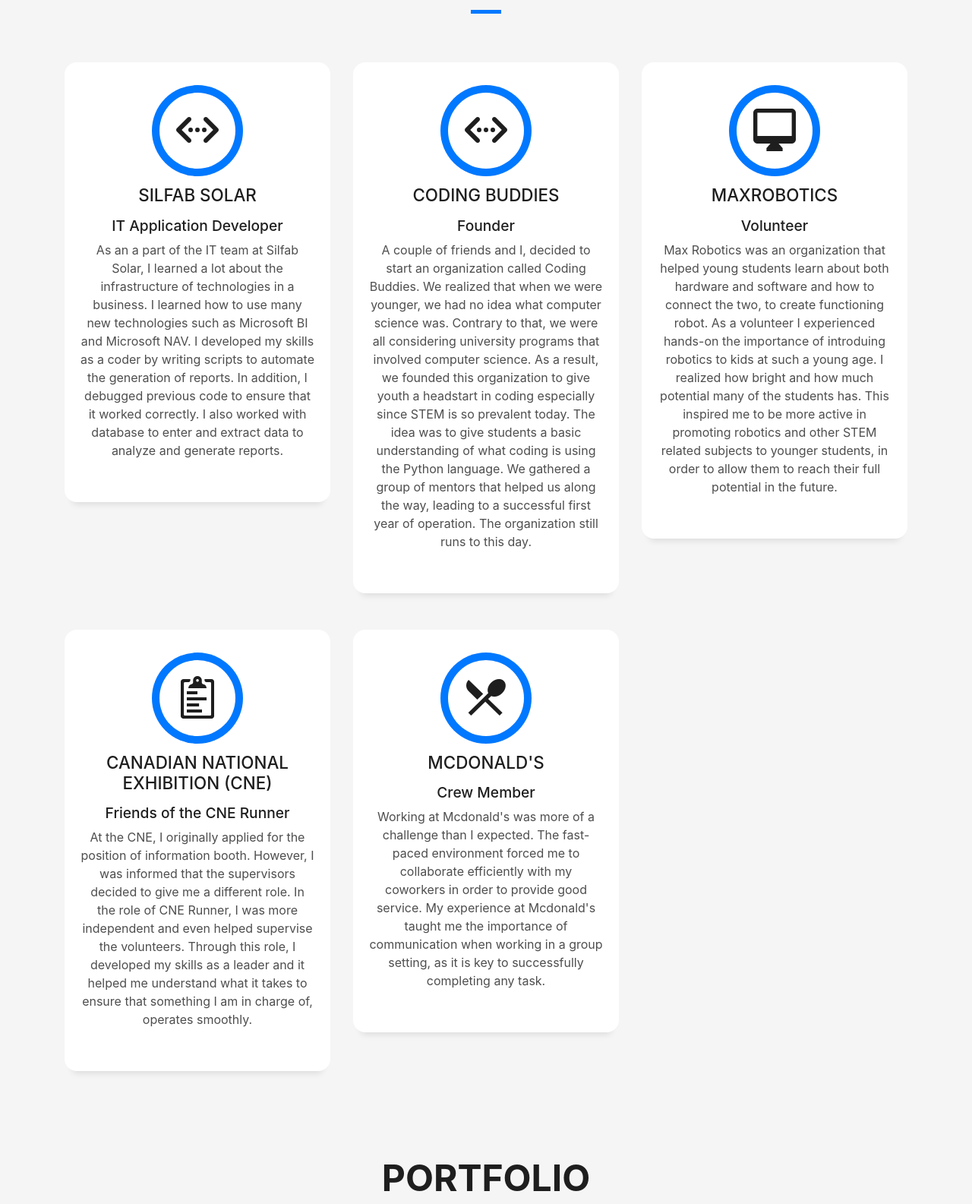
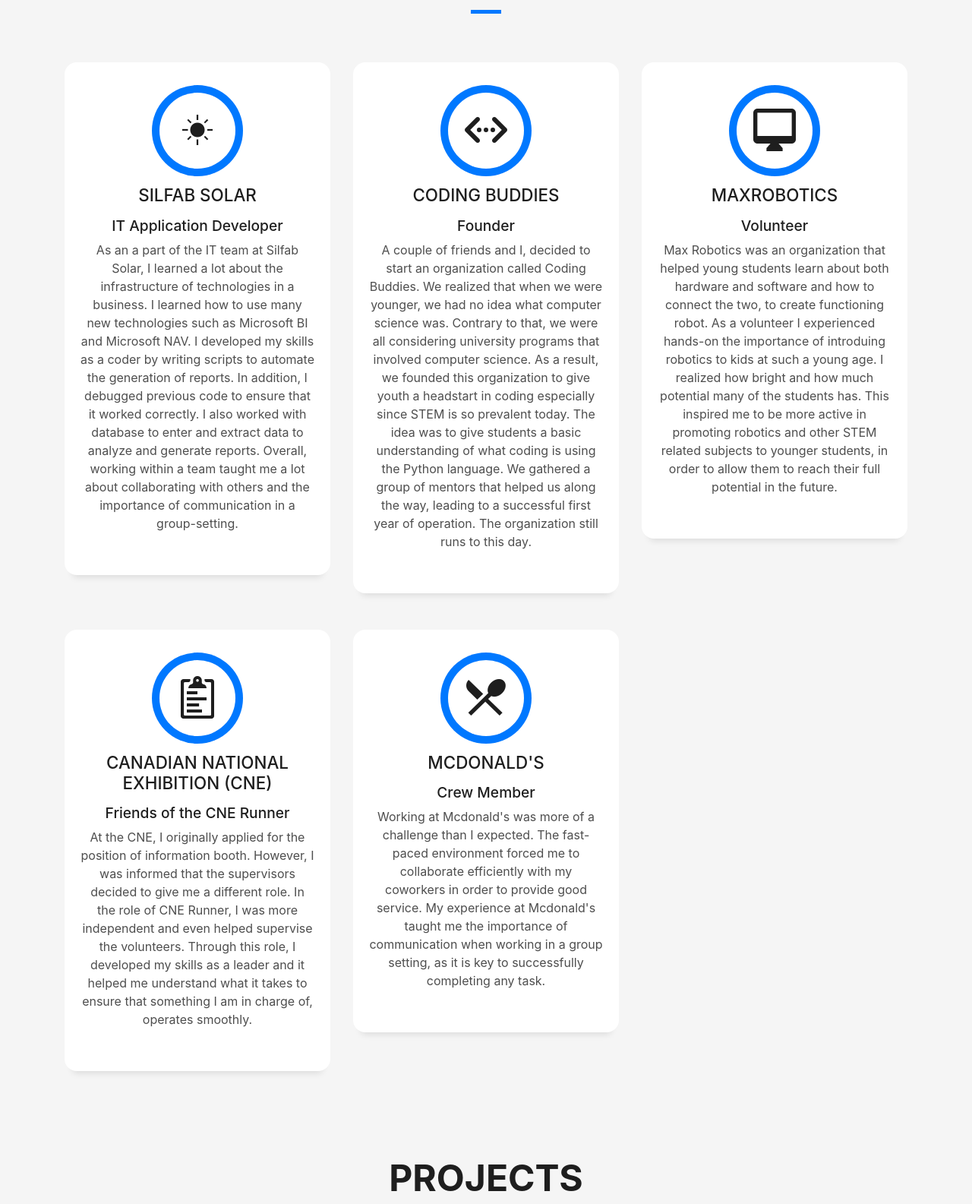
Before and after one commit to jason-qin2/jason-qin2.github.io, a plain HTML site: page index.html in a window 1280 px wide. Shown: the part 1924-3509 px from the top of the page at 76% size. Drawn offline with Linux system fonts and the light colour scheme; files whose address does not match are found by name.

Commit message:
update experience

```diff
--- a/index.html
+++ b/index.html
@@ -200,7 +200,7 @@
       <div class="col-md-4">
         <div class="service-box">
           <div class="service-ico">
-            <span class="ico-circle"><i class="ion-code-working"></i></span>
+            <span class="ico-circle"><i class="icon ion-ios-sunny"></i></span>
           </div>
           <div class="service-content">
             <h2 class="s-title">Silfab Solar</h2>
@@ -210,6 +210,7 @@
               I learned how to use many new technologies such as Microsoft BI and Microsoft NAV.
               I developed my skills as a coder by writing scripts to automate the generation of reports. In addition, I debugged previous code to ensure that it worked correctly.
               I also worked with database to enter and extract data to analyze and generate reports.
+              Overall, working within a team taught me a lot about collaborating with others and the importance of communication in a group-setting.
             </p>
           </div>
         </div>
@@ -282,7 +283,7 @@
       <div class="col-sm-12">
         <div class="title-box text-center">
           <h3 class="title-a">
-            Portfolio
+            Projects
           </h3>
           <p class="subtitle-a">
             Some of the projects I have made.
```
